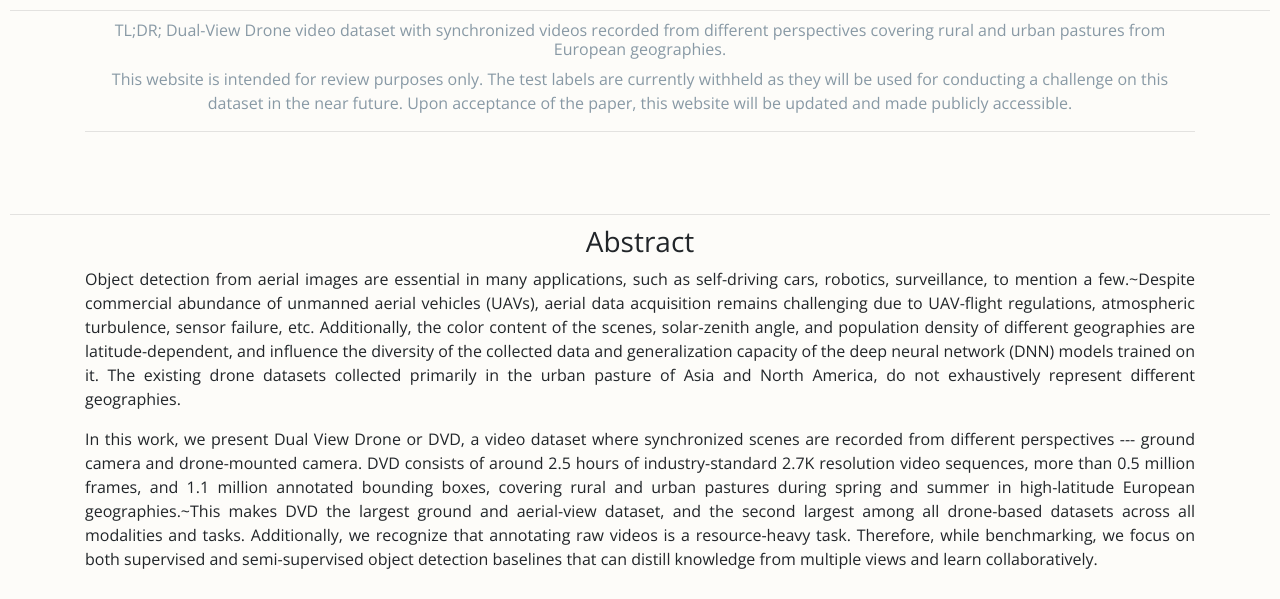
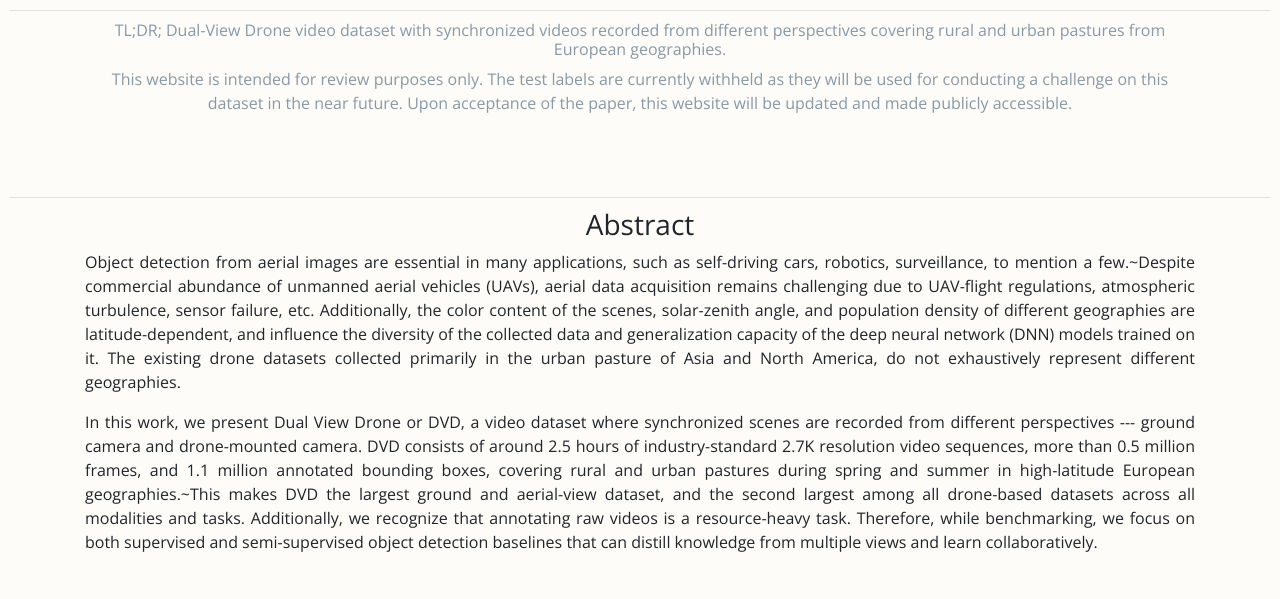
Before and after one commit to MAVREC/MAVREC.github.io, a plain HTML site: page index.html in a window 1280 px wide. Shown: the part 840-1439 px from the top of the page. Drawn offline with nearby package versions, Linux system fonts and the light colour scheme.

Commit message:
Update index.html

```diff
--- a/index.html
+++ b/index.html
@@ -116,7 +116,6 @@
            <p style="color:#8899a5" class="text-center">This website is intended for review purposes only. The test labels are currently withheld as they will be used for conducting a challenge on this dataset in the near future. Upon acceptance of the paper, this website will be updated and made publicly accessible. </p>
             <div><b style="color:#fd5638; font-size:large" id="demo-warning"></b>
         </div>
-        <hr style="margin-top:0px">
       </div>
     </div>
   </section>
```
